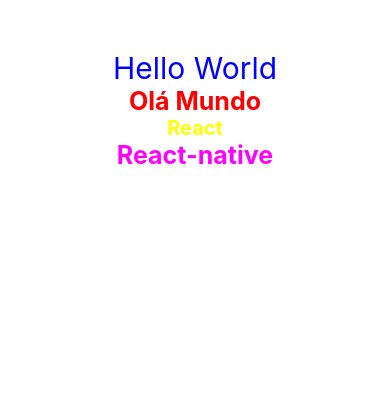
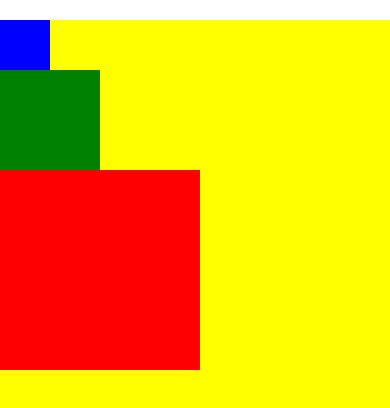
Before and after one commit to SchirmannDev/projeto1, a React Native app: screen / in a window 390 px wide. Shown: the top 408 px of the page. Built offline with nearby package versions, Linux system fonts and the light colour scheme.

Commit message:
tamanho fixo e dinamico

```diff
--- a/App.js
+++ b/App.js
@@ -1,41 +1,18 @@
 import React, { Component } from "react";
-import { View, Text, StyleSheet } from "react-native";
+import { View, Text } from "react-native";
 
 export default class Projeto1 extends Component {
   render() {
     return (
-      <View style={{ paddingTop: 50 }}>
-        <Text style={styles.azulGrande}>Hello World</Text>
-        <Text style={styles.vermelho}>Olá Mundo</Text>
-        <Text style={styles.amarelo}>React</Text>
-        <Text style={styles.pink}>React-native</Text>
+      <View style={{ marginTop: 20, flex: 1, backgroundColor: "yellow" }}>
+        <View style={{ width: 50, height: 50, backgroundColor: "blue" }}></View>
+        <View
+          style={{ width: 100, height: 100, backgroundColor: "green" }}
+        ></View>
+        <View
+          style={{ width: 200, height: 200, backgroundColor: "red" }}
+        ></View>
       </View>
     );
   }
 }
-
-const styles = StyleSheet.create({
-  azulGrande: {
-    color: "#0000ff",
-    fontSize: 30,
-    textAlign: "center",
-  },
-  vermelho: {
-    color: "#ff0000",
-    fontSize: 25,
-    textAlign: "center",
-    fontWeight: "bold",
-  },
-  amarelo: {
-    color: "#ff0",
-    fontSize: 20,
-    textAlign: "center",
-    fontWeight: "bold",
-  },
-  pink: {
-    color: "#ff00ff",
-    fontSize: 25,
-    fontWeight: "bold",
-    textAlign: "center",
-  },
-});
```
